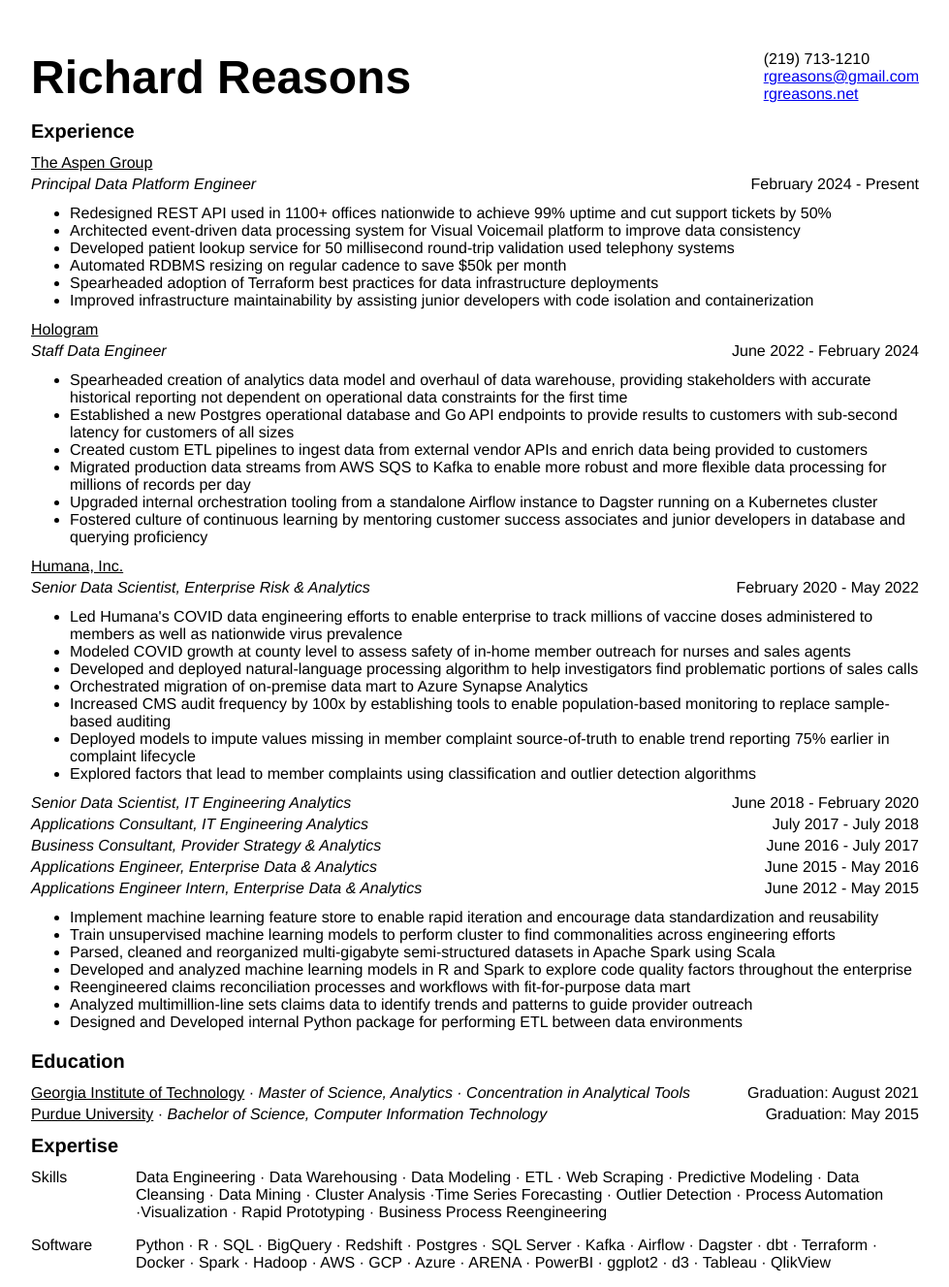
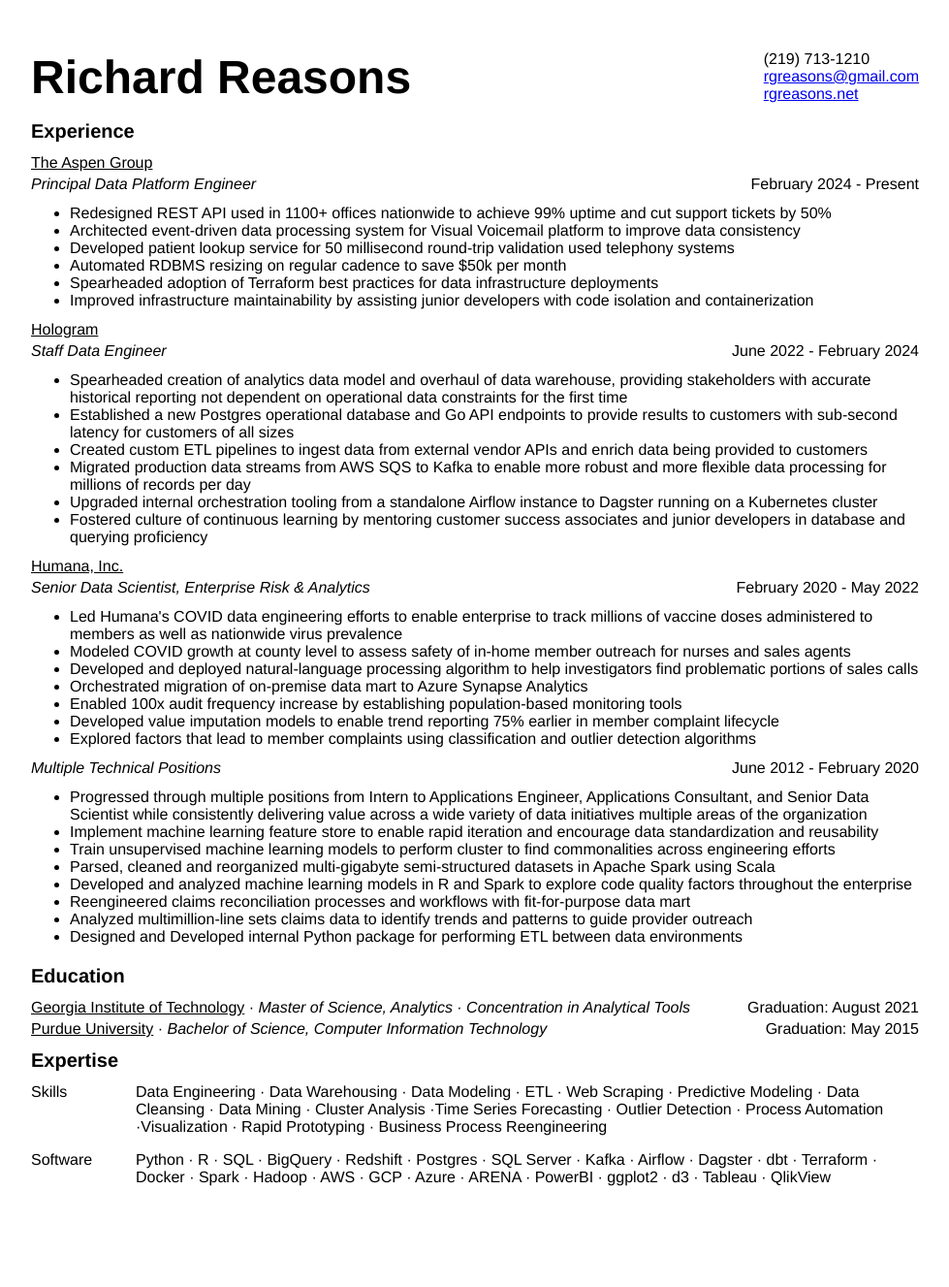
Before and after one commit to rgreasons/rgreasons.github.io, a Jekyll site: the page Resume.html, which Jekyll copies as it is, in a window 1280 px wide. Shown: the whole page at 97% size, without its empty margins (150-1129 px from the left). Built offline with Jekyll 4.4.1, drawn with Linux system fonts in a browser that asks for light colours; after the commit the page ends 1239 px from its top, so only the background shows below that.

Commit message:
Resume 2.4.1

```diff
--- a/Resume.html
+++ b/Resume.html
@@ -53,23 +53,16 @@
                 <li>Modeled COVID growth at county level to assess safety of in-home member outreach for nurses and sales agents</li>
                 <li>Developed and deployed natural-language processing algorithm to help investigators find problematic portions of sales calls</li>
                 <li>Orchestrated migration of on-premise data mart to Azure Synapse Analytics</li>
-                <li>Increased CMS audit frequency by 100x by establishing tools to enable population-based monitoring to replace sample-based auditing</li>
-                <li>Deployed models to impute values missing in member complaint source-of-truth to enable trend reporting 75% earlier in complaint lifecycle</li>
+                <li>Enabled 100x audit frequency increase by establishing population-based monitoring tools</li>
+                <li>Developed value imputation models to enable trend reporting 75% earlier in member complaint lifecycle</li>
                 <li>Explored factors that lead to member complaints using classification and outlier detection algorithms</li>
               </ul>
             </div>
-            <div class = 'itea1header main-content'><i>Senior Data Scientist, IT Engineering Analytics</i></div>
-            <div class = 'itea1header right-justify'>June 2018 - February 2020</div>
-            <div class='itea2header main-content'><i>Applications Consultant, IT Engineering Analytics</i></div>
-            <div class='itea2header right-justify'>July 2017 - July 2018</div>
-            <div class='edaheader main-content'><i>Applications Engineer, Enterprise Data & Analytics</i></div>
-            <div class='edaheader right-justify'>June 2015 - May 2016</div>
-            <div class='psaheader main-content'><i>Business Consultant, Provider Strategy & Analytics</i></div>
-            <div class='psaheader right-justify'>June 2016 - July 2017</div>
-            <div class = 'edainternheader main-content'><i>Applications Engineer Intern, Enterprise Data & Analytics</i></div>
-            <div class = 'edainternheader right-justify'>June 2012 - May 2015</div>
+            <div class = 'itea1header main-content'><i>Multiple Technical Positions</i></div>
+            <div class = 'itea1header right-justify'>June 2012 - February 2020</div>
             <div class = 'itea1'>
               <ul>
+                <li>Progressed through multiple positions from Intern to Applications Engineer, Applications Consultant, and Senior Data Scientist while consistently delivering value across a wide variety of data initiatives multiple areas of the organization</li>
                 <li>Implement machine learning feature store to enable rapid iteration and encourage data standardization and reusability</li>
                 <li>Train unsupervised machine learning models to perform cluster to find commonalities across engineering efforts</li>
                 <li>Parsed, cleaned and reorganized multi-gigabyte semi-structured datasets in Apache Spark using Scala</li>
--- a/css/resume.css
+++ b/css/resume.css
@@ -7,7 +7,7 @@
   .wrapper {
     display: grid;
     grid-template-columns: [left-gutter] auto [main-column] 100px [skill-break] 600px [right-justify] 200px [right-gutter] auto [end];
-    grid-template-rows: [top-gutter] 40px [header] 60px  [experience] auto [tagaspen] auto [tagaspenheader] auto [aspen] auto [hologram] auto [holoheader] auto [holo] auto [humana] auto [ercheader] auto [erc] auto [itea1header] auto [itea2header] auto [psaheader] auto [edaheader] auto [edainternheader] auto [itea1] auto [education] auto [gatech] auto [purdue] auto [expertise] auto [skills] auto [visualization] auto [software] auto [bottom-gutter] auto [bottom];
+    grid-template-rows: [top-gutter] 40px [header] 60px  [experience] auto [tagaspen] auto [tagaspenheader] auto [aspen] auto [hologram] auto [holoheader] auto [holo] auto [humana] auto [ercheader] auto [erc] auto [itea1header] auto [itea1] auto [education] auto [gatech] auto [purdue] auto [expertise] auto [skills] auto [visualization] auto [software] auto [bottom-gutter] auto [bottom];
     column-gap: 8px;
     row-gap: 4px;
     font-family:Helvetica, Arial;
@@ -89,23 +89,7 @@
   }
 
   .itea1header {
-    grid-row: itea1header / itea2header;
-  }
-
-  .itea2header {
-    grid-row: itea2header / psaheader;
-  }
-
-  .psaheader {
-    grid-row: psaheader / edaheader;
-  }
-
-  .edaheader {
-    grid-row: edaheader / edainternheader;
-  }
-
-  .edainternheader {
-    grid-row: edainternheader / itea1;
+    grid-row: itea1header / itea1 ;
   }
 
   .itea1 {
```
Also changed, not shown: 1 other file.
